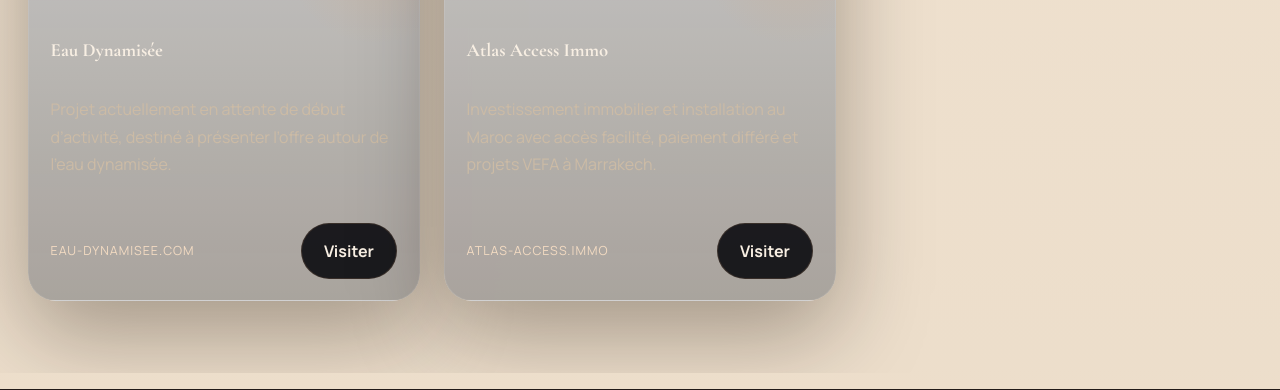
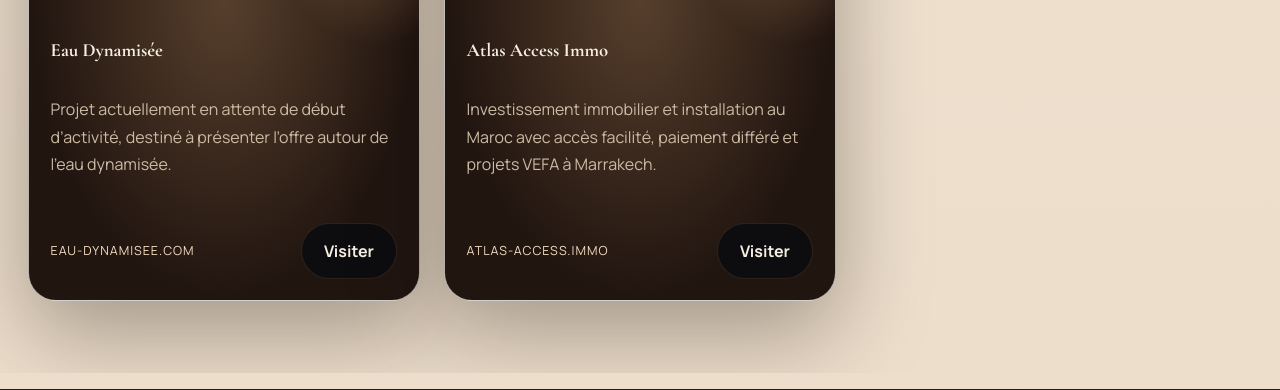
Before and after one commit to AkashaProduction/akashaproduction, a PHP site: page / in a window 1280 px wide. Shown: the part 3443-3833 px from the top of the page. Run offline with PHP 8.4, Linux system fonts and the light colour scheme.

Commit message:
Style project card body with warm radial gradient
Co-Authored-By: Claude Opus 4.6 <noreply@anthropic.com>

```diff
--- a/assets/site.css
+++ b/assets/site.css
@@ -613,6 +613,7 @@ li {
   padding: 1.35rem;
   display: grid;
   gap: 1rem;
+  background: radial-gradient(ellipse at 50% 0%, #573f2c 0%, #211510 70%);
 }
 
 .project-thumb__overlay {
```
